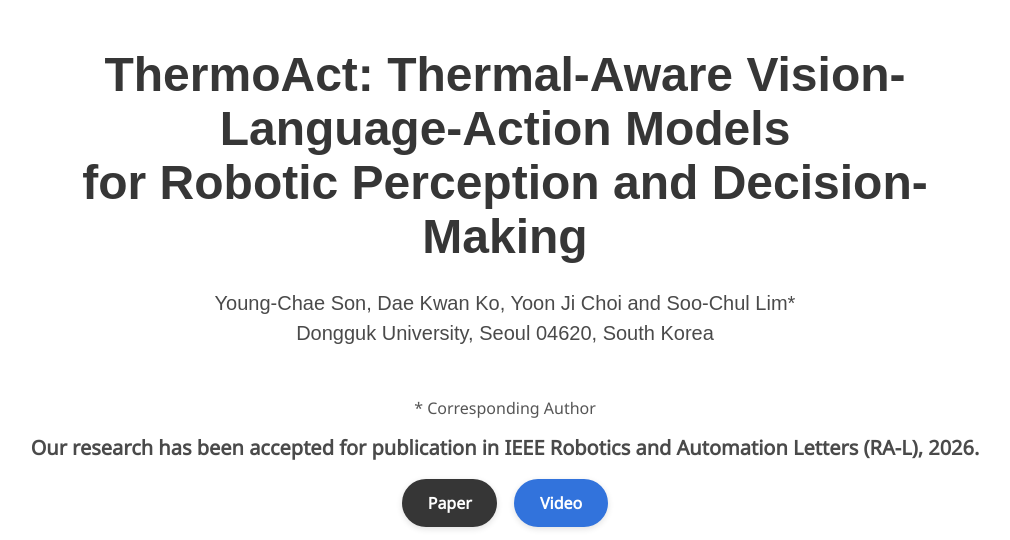
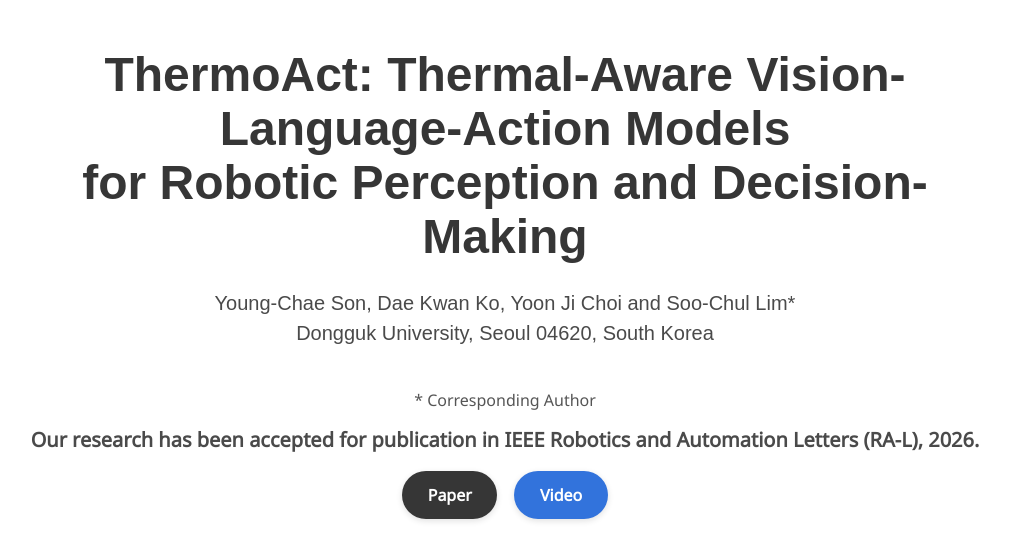
Before and after one commit to youngchae912/ThermoAct, a Jekyll site: the page built from index.md, in a window 1280 px wide. Shown: the top 540 px of the page, without its empty margins (135-1145 px from the left). Built offline with Jekyll 4.4.1, drawn with Linux system fonts in a browser that asks for light colours; some web fonts are replaced; grey boxes are pictures that could not be loaded.

Commit message:
Update index.md

```diff
--- a/index.md
+++ b/index.md
@@ -9,7 +9,7 @@ affiliations:
   - Dongguk University, Seoul 04620, South Korea
 
 ---
-<div class="is-size-6 has-text-centered" style="margin-top: -4.5rem; margin-bottom: 0.5rem; color: #555;">
+<div class="is-size-6 has-text-centered" style="margin-top: -5rem; margin-bottom: 0.5rem; color: #555;">
   * Corresponding Author
 </div>
 <div class="has-text-centered" style="margin-top: 0.8rem; margin-bottom: 1rem;">
```
